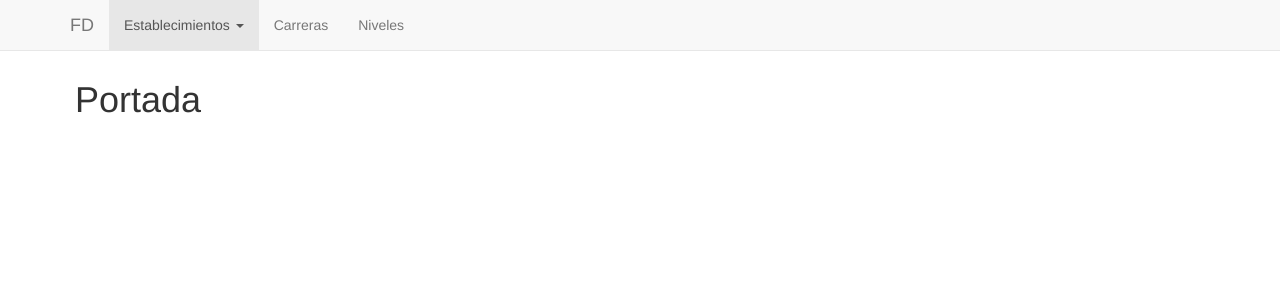
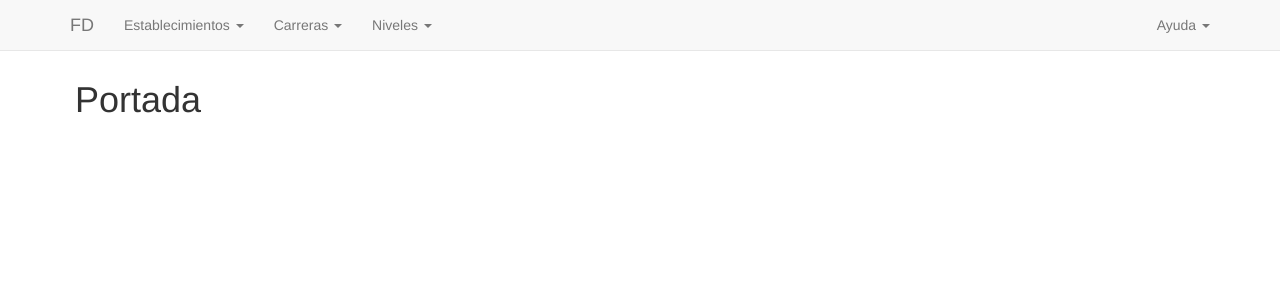
Before and after one commit to mprizmic/fd5, a Symfony app: template templates/default/portada.html.twig in a window 1280 px wide. Shown: the top 300 px of the page. Run offline with Twig, Linux system fonts and the light colour scheme; the template is opened without the code that fills it, so the values that code supplies are empty; some libraries are stand-ins or nearby versions.

Commit message:
se agrega el menu de ayuda

```diff
--- a/templates/_barra_superior.html.twig
+++ b/templates/_barra_superior.html.twig
@@ -12,7 +12,7 @@
         <!-- Collect the nav links, forms, and other content for toggling -->
         <div class="collapse navbar-collapse" id="bs-example-navbar-collapse-1">
             <ul class="nav navbar-nav">
-                <li class="dropdown active">
+                <li class="dropdown">
 
                     <a class="dropdown-toggle" data-toggle="dropdown" href="#">Establecimientos
                         <span class="caret"></span>
@@ -22,10 +22,44 @@
                         </ul>
                     </a>
                 </li>
-                <li><a href="#">Carreras</a></li>
-                <li><a href="#">Niveles</a></li>
+
+
+                <!-- menu carreras -->
+                <li class="dropdown">
+                    <a class="dropdown-toggle" data-toggle="dropdown" href="#">Carreras
+                        <span class="caret"></span>
+                        <ul class="dropdown-menu">
+                            <li><a href="#">Buscar</a></li>
+                            <li><a href="#">Nómina completa</a></li>
+                        </ul>
+                    </a>
+                </li>
+                <!-- menu niveles -->
+                <li class="dropdown">
+                    <a class="dropdown-toggle" data-toggle="dropdown" href="#">Niveles
+                        <span class="caret"></span>
+                        <ul class="dropdown-menu">
+                            <li><a href="#">Inicial</a></li>
+                            <li><a href="#">Primario</a></li>
+                            <li><a href="#">Medio</a></li>
+                        </ul>
+                    </a>
+                </li>
             </ul>
             <ul class="nav navbar-nav navbar-right">
+                <!-- menu ayuda -->
+                <li class="dropdown">
+                    <a class="dropdown-toggle" data-toggle="dropdown" href="#">Ayuda
+                        <span class="caret"></span>
+                        <ul class="dropdown-menu">
+                            <li><a href="#">Avisos</a></li>
+                            <li><a href="#">Avances</a></li>
+                            <li><a href="{{ path('contacto') }}">Datos de contacto</a></li>
+                            <li><a href="#">Cumpleaños</a></li>
+                            <li><a href="{{ path('acerca_de') }}">Acerca de</a></li>
+                        </ul>
+                    </a>
+                </li>
 
                 <!-- formulario de busqueda -->
 
```
